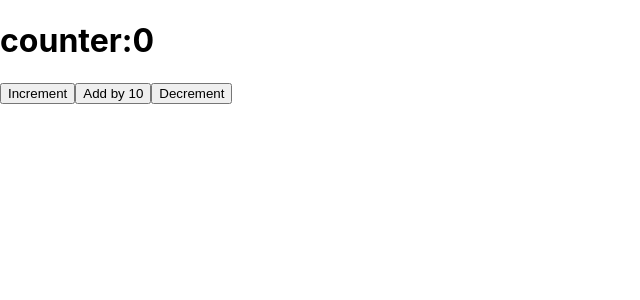
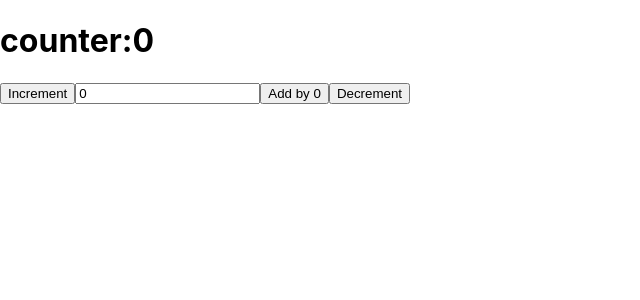
Before and after one commit to Ayoub-45/React-redux, a React (Create React App) app: page / in a window 1280 px wide. Shown: the top 300 px of the page, without its empty margins (0-640 px from the left). Built offline with nearby package versions, Linux system fonts and the light colour scheme.

Commit message:
Finish the counter

```diff
--- a/src/App.js
+++ b/src/App.js
@@ -1,7 +1,10 @@
 import { useDispatch, useSelector } from "react-redux";
+import { actions } from "./store/store";
+import { useState } from "react";
 function App() {
   const counter = useSelector((state) => state.count);
   const dispatch = useDispatch();
+  const [number, setNumber] = useState(0);
   console.log(counter);
   return (
     <div className="App">
@@ -9,15 +12,22 @@ function App() {
         <h1>counter:{counter}</h1>
         <button
           onClick={() => {
-            dispatch({ type: "INC" });
+            dispatch(actions.increment());
           }}
         >
           Increment
         </button>
-        <button onClick={() => dispatch({ type: "ADD", payload: 10 })}>
-          Add by 10
+        <input
+          type="number"
+          value={number}
+          onChange={(e) => {
+            setNumber(e.target.value);
+          }}
+        />
+        <button onClick={() => dispatch(actions.addBy(Number(number)))}>
+          Add by {number}
         </button>
-        <button onClick={() => dispatch({ type: "DEC" })}>Decrement</button>
+        <button onClick={() => dispatch(actions.decrement())}>Decrement</button>
       </header>
     </div>
   );
--- a/src/index.js
+++ b/src/index.js
@@ -5,6 +5,7 @@ import App from "./App";
 import reportWebVitals from "./reportWebVitals";
 import { Provider } from "react-redux";
 import { store } from "./store/store";
+
 const root = ReactDOM.createRoot(document.getElementById("root"));
 root.render(
   <React.StrictMode>
--- a/src/store/store.js
+++ b/src/store/store.js
@@ -1,16 +1,20 @@
-import { createStore } from "@reduxjs/toolkit";
-const reducerFn = (state = { count: 0 }, action) => {
-  //Synchronous function
-  //We should not mutate the original state
-  switch (action.type) {
-    case "INC":
-      return { ...state, count: state.count + 1 };
-    case "DEC":
-      return { ...state, count: state.count - 1 };
-    case "ADD":
-      return { ...state, count: state.count + action.payload };
-    default:
-      return state;
-  }
-};
-export const store = createStore(reducerFn);
+import { configureStore, createSlice } from "@reduxjs/toolkit";
+const counterSlice = createSlice({
+  name: "counter",
+  initialState: { count: 0 },
+  reducers: {
+    increment(state, action) {
+      state.count++;
+    },
+    decrement(state, action) {
+      state.count--;
+    },
+    addBy(state, action) {
+      state.count += action.payload;
+    },
+  },
+});
+export const actions = counterSlice.actions;
+export const store = configureStore({
+  reducer: counterSlice.reducer,
+});
```
